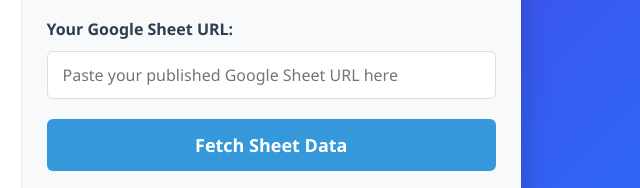
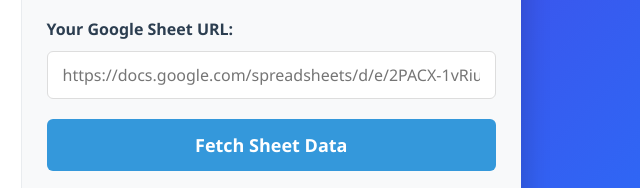
Before and after one commit to ritz266/alumni-website, a plain HTML site: page directory.html in a window 1280 px wide. Shown: the part 330-518 px from the top of the page, 619-1259 px from the left. Drawn offline with Linux system fonts and the light colour scheme.

Commit message:
Update directory.html

```diff
--- a/directory.html
+++ b/directory.html
@@ -244,7 +244,7 @@
 
                 <div class="form-group">
                     <label for="sheetUrl">Your Google Sheet URL:</label>
-                    <input type="url" id="sheetUrl" placeholder="Paste your published Google Sheet URL here">
+                    <input type="url" id="sheetUrl" placeholder="https://docs.google.com/spreadsheets/d/e/2PACX-1vRiuHWofyQmC1qtJFOjzvQTrplvxnCjHUTbKud5LBMwhX_1AS0afEEbbQNB1XqxkguEvYuyaHFsmYlq/pubhtml">
                 </div>
 
                 <button id="fetchData">Fetch Sheet Data</button>
@@ -258,7 +258,7 @@
 
     <script>
         // Configuration - Replace with your published Google Sheets URL
-        const AUTH_SHEET_URL = 'https://docs.google.com/spreadsheets/d/1ABC123abc/pub?output=csv';
+        const AUTH_SHEET_URL = 'https://docs.google.com/spreadsheets/d/e/2PACX-1vRiuHWofyQmC1qtJFOjzvQTrplvxnCjHUTbKud5LBMwhX_1AS0afEEbbQNB1XqxkguEvYuyaHFsmYlq/pubhtml';
 
         // Utility functions
         function toUpperCase(str) {
```
